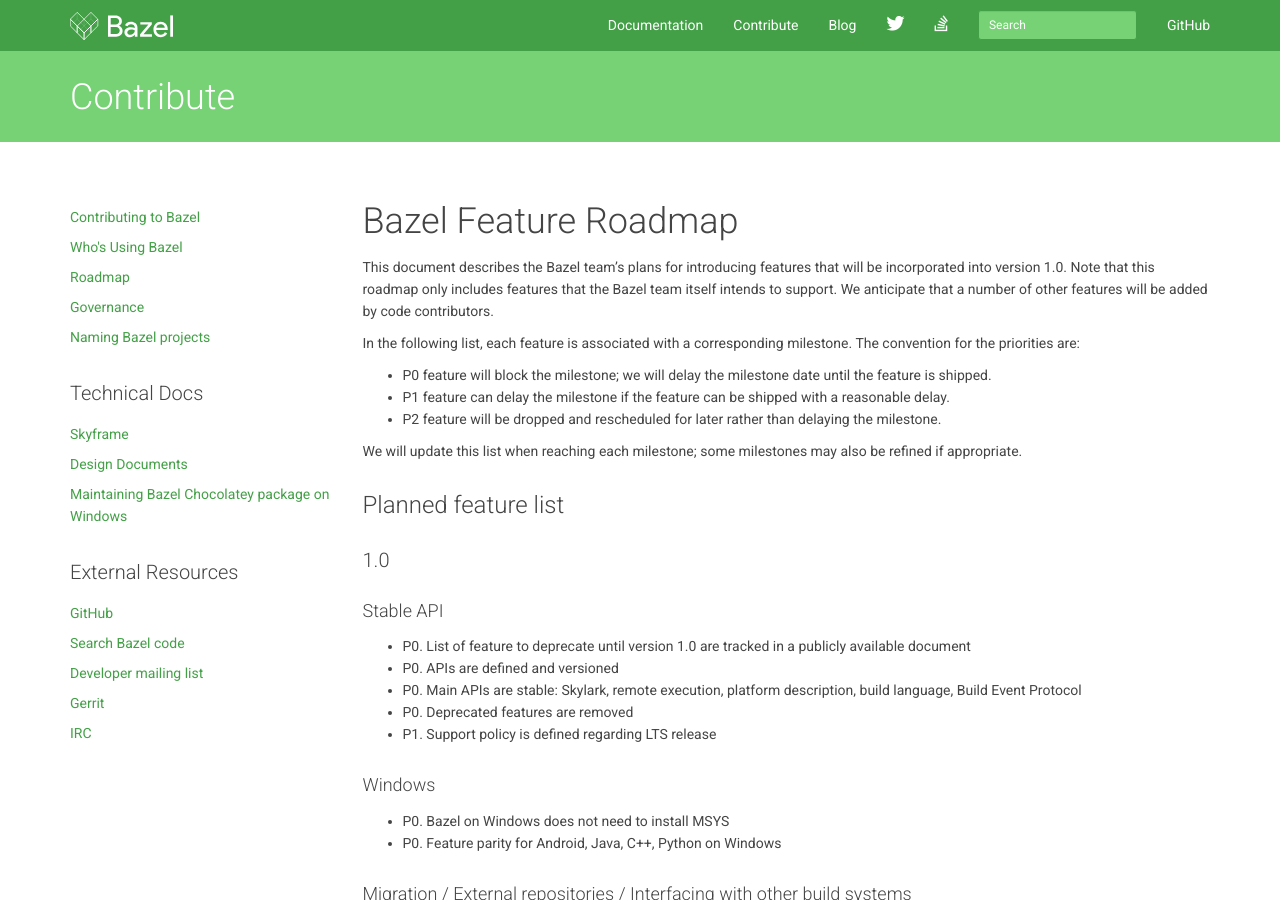
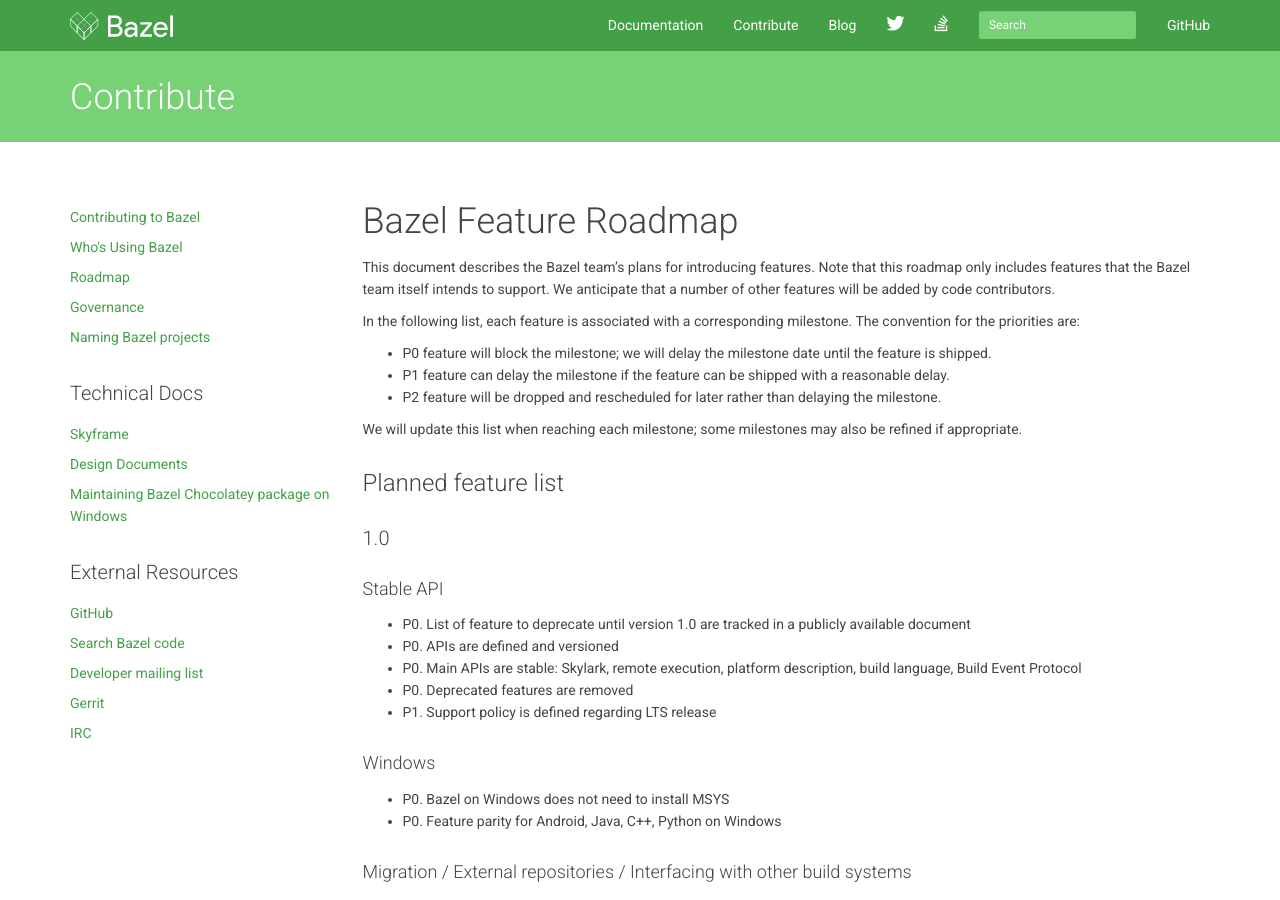
Before and after one commit to bazelbuild/bazel-website, a Jekyll site: the page built from roadmap.md, in a window 1280 px wide and 900 px high. Built offline with Jekyll 4.4.1, drawn with Linux system fonts in a browser that asks for light colours; nearby versions of some CDN libraries; library files that are not in the unit come from our copies; Markdown is read by kramdown in place of the engine named in the settings.

Commit message:
Dropped the "to 1.0", it's cleaner.

```diff
--- a/roadmap.md
+++ b/roadmap.md
@@ -5,10 +5,10 @@
 
 # Bazel Feature Roadmap
 
-This document describes the Bazel team's plans for introducing features that
-will be incorporated into version 1.0. Note that this roadmap only includes
-features that the Bazel team itself intends to support. We anticipate that a
-number of other features will be added by code contributors.
+This document describes the Bazel team's plans for introducing features. Note
+that this roadmap only includes features that the Bazel team itself intends
+to support. We anticipate that a number of other features will be added by
+code contributors.
 
 In the following list, each feature is associated with a corresponding
 milestone. The convention for the priorities are:
```
